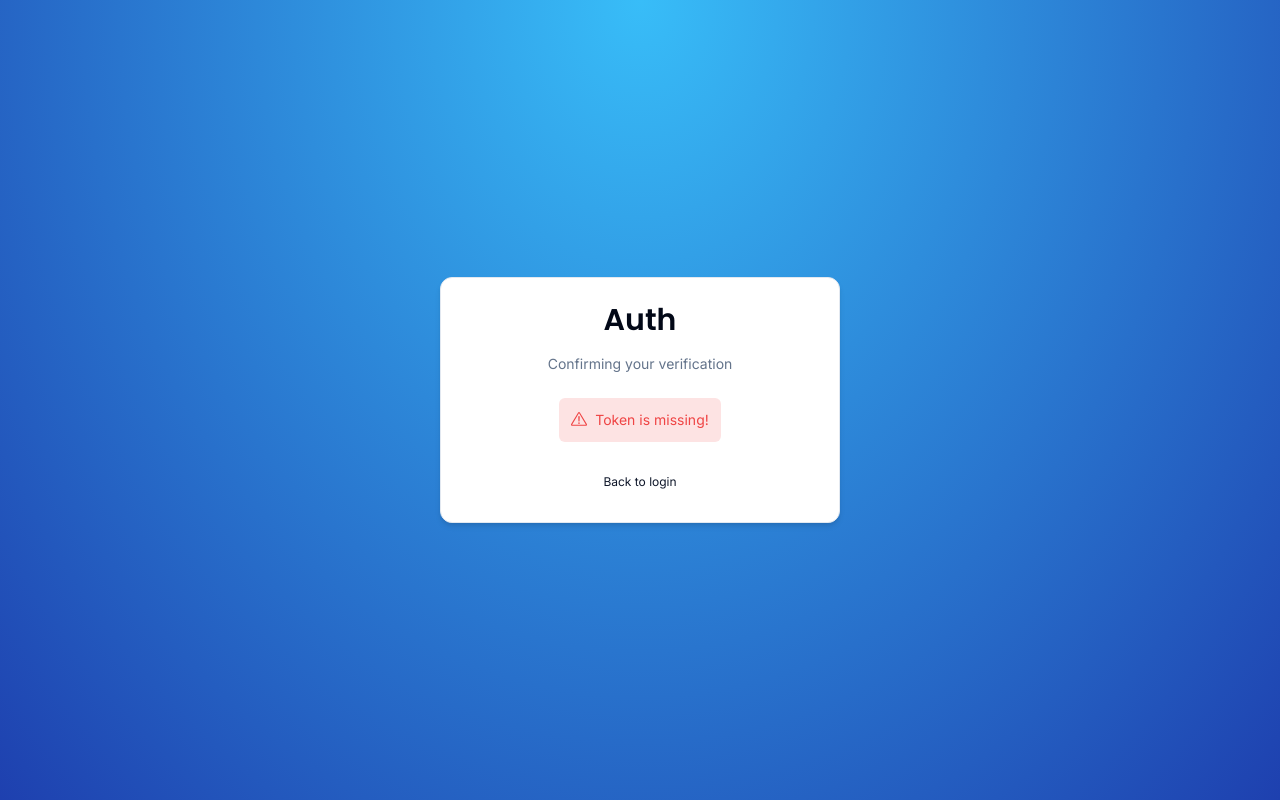
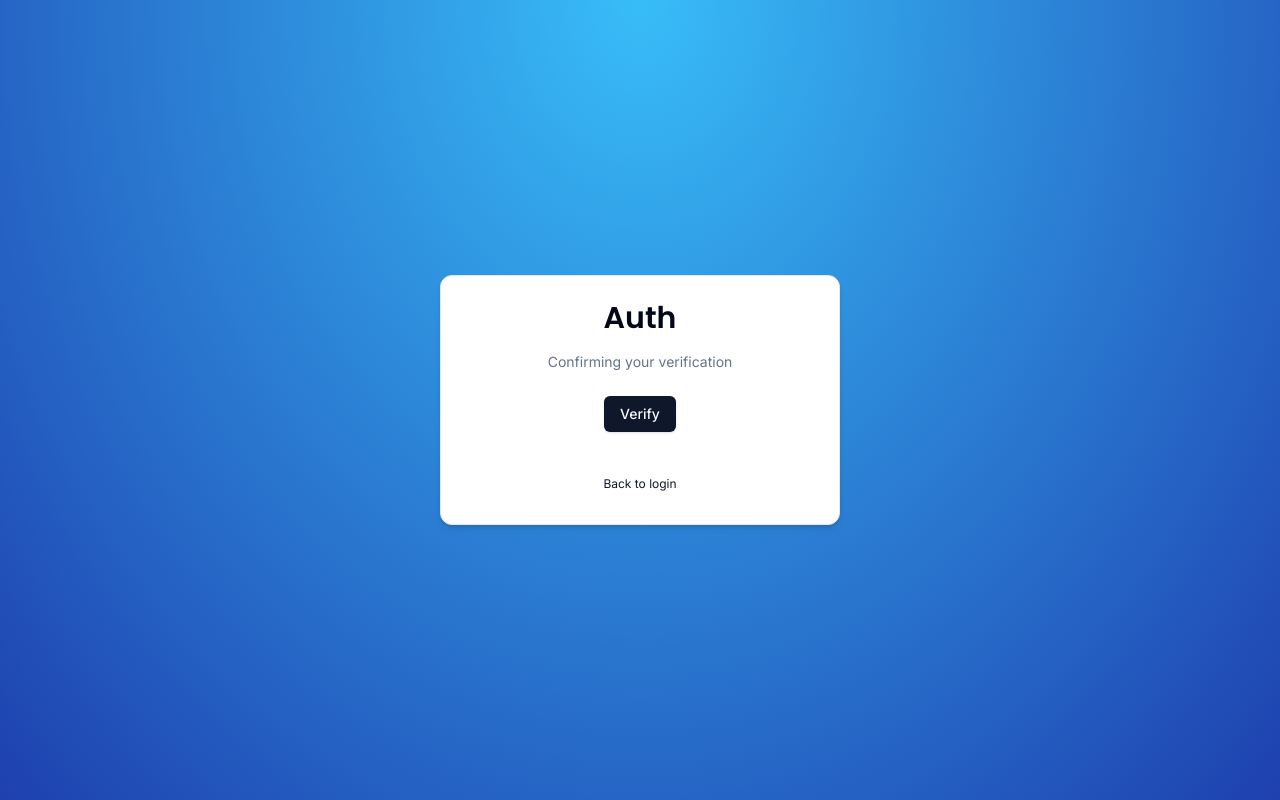
Before and after one commit to mattan11/next-auth, a Next.js app: page /new-verification in a window 1280 px wide. Built offline with nearby package versions, Linux system fonts and the light colour scheme; no server answers.

Commit message:
change verification to button

```diff
--- a/components/auth/NewVerificationForm.tsx
+++ b/components/auth/NewVerificationForm.tsx
@@ -1,22 +1,23 @@
 'use client';
 
 import { CardWrapper } from '@/components/auth/CardWrapper';
-import { BeatLoader } from 'react-spinners';
 import { useSearchParams } from 'next/navigation';
-import { useCallback, useEffect, useState } from 'react';
+import { useCallback, useState } from 'react';
 import { newVerification } from '@/actions/new-verification';
 import { FormError } from '@/components/FormError';
 import { FormSuccess } from '@/components/FormSuccess';
+import { Button } from '@/components/ui/button';
 
 const NewVerificationForm = () => {
   const searchParams = useSearchParams();
   const [error, setError] = useState<string | undefined>();
   const [success, setSuccess] = useState<string | undefined>();
+  const [isLoading, setIsLoading] = useState<boolean>(false);
 
   const token = searchParams.get('token');
 
   const onSubmit = useCallback(() => {
-    if (success || error) return;
+    setIsLoading(true);
 
     if (!token) {
       setError('Token is missing!');
@@ -30,12 +31,15 @@ const NewVerificationForm = () => {
       })
       .catch(error => {
         setError(error.message || 'An error occurred!');
+      })
+      .finally(() => {
+        setIsLoading(false);
       });
   }, [token, error, success]);
 
-  useEffect(() => {
-    onSubmit();
-  }, [onSubmit]);
+  // useEffect(() => {
+  //   onSubmit();
+  // }, [onSubmit]);
 
   return (
     <CardWrapper
@@ -43,8 +47,15 @@ const NewVerificationForm = () => {
       backButtonLabel="Back to login"
       backButtonHref="/sign-in"
     >
-      <div className="flex items-center w-full justify-center">
-        {!success && !error && <BeatLoader color="#000" />}
+      <div className="flex flex-col items-center w-full justify-center">
+        <Button
+          className="mb-3"
+          onClick={onSubmit}
+          disabled={!!success || isLoading}
+        >
+          <span>{isLoading ? 'Verifying' : 'Verify'}</span>
+        </Button>
+        {/*{isLoading && <BeatLoader color="#000" />}*/}
         <FormSuccess message={success} />
         {!success && <FormError message={error} />}
       </div>
```
